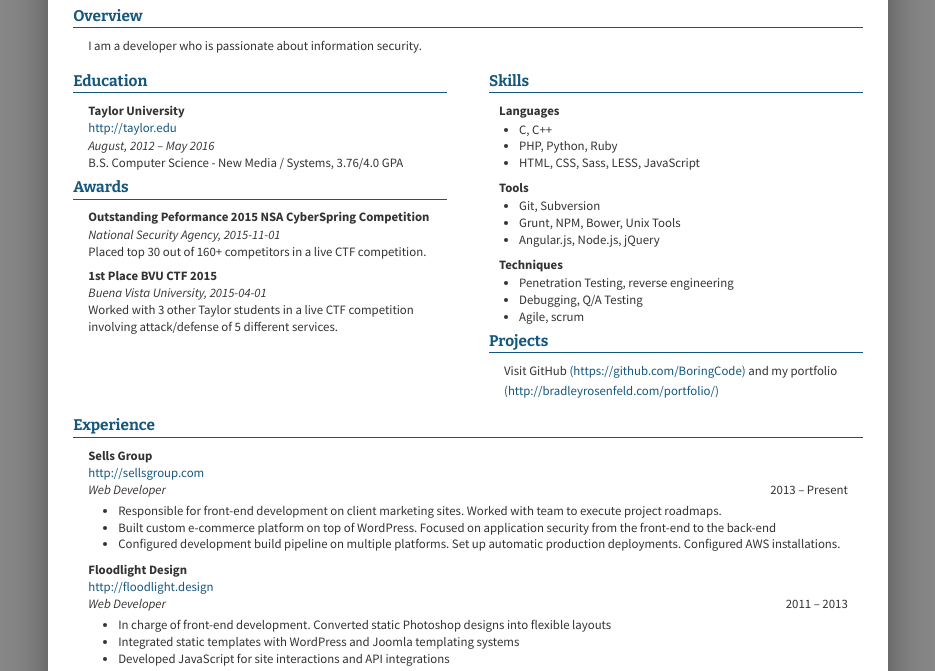
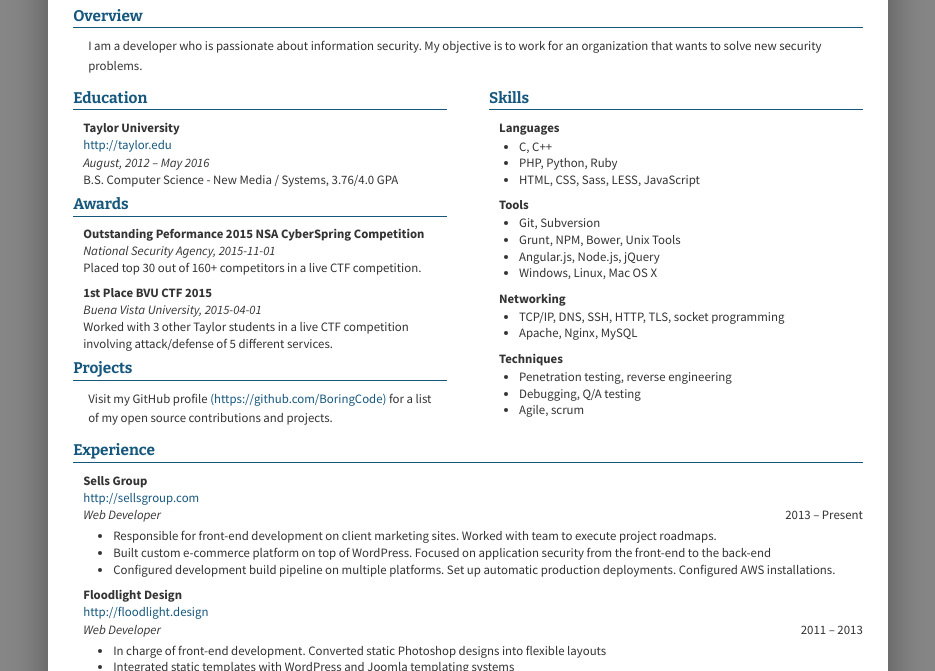
Before and after one commit to BoringCode/resume, a website: page index.html in a window 1280 px wide. Shown: the part 129-800 px from the top of the page, without its empty margins (172-1107 px from the left). Drawn offline with nearby package versions, Linux system fonts and the light colour scheme.

Commit message:
New resume version

```diff
--- a/index.html
+++ b/index.html
@@ -14,11 +14,6 @@
 
 * {margin: 0; padding: 0; box-sizing: border-box;}
 
-@media print {
-	html {
-		margin-top: -0.5em;
-	}
-}
 
 html {
 	width: 100%;
@@ -142,7 +137,8 @@ section, footer {
 	   }
 	section ul li {
 		list-style: none;
-		margin: 0.6em 15px;
+		margin: 0.6em 10px;
+		margin-right: 0;
 		line-height: 1.3em;
 	}
 		section ul.list li {
@@ -191,7 +187,7 @@ section, footer {
 	}
 	section > p {
 		margin: 4px 15px;
-		margin-bottom: 10px;
+		margin-bottom: 0.6em;
 	}
 footer {
 	margin-top: 10px;
@@ -201,6 +197,7 @@ footer {
 }</style>
 		<style media="print">html {
 	background: none;
+	margin-top: -0.5em;
 }
 body {
 	width: 100%;
@@ -230,7 +227,7 @@ body {
 			<header>
 				<h2>Overview</h2>
 			</header>
-			<p>I am a developer who is passionate about information security.</p>
+			<p>I am a developer who is passionate about information security. My objective is to work for an organization that wants to solve new security problems.</p>
 		</section>
 		<div class="row">
 			<section class="education col col-2-1">
@@ -260,6 +257,10 @@ body {
 						<p>Worked with 3 other Taylor students in a live CTF competition involving attack/defense of 5 different services.</p>
 					</li>
 				</ul>
+				<header>
+					<h2>Projects</h2>
+				</header>
+				<p>Visit my GitHub profile <a href="https://github.com/BoringCode">(https://github.com/BoringCode)</a> for a list of my open source contributions and projects.</a></p>
 			</section>
 			<section class="skills col col-2-1">
 				<header>
@@ -276,17 +277,19 @@ body {
 						<li>Git, Subversion</li>
 						<li>Grunt, NPM, Bower, Unix Tools</li>
 						<li>Angular.js, Node.js, jQuery</li>
+						<li>Windows, Linux, Mac OS X</li>
+					</ul>
+					<strong>Networking</strong>
+					<ul class="list">
+						<li>TCP/IP, DNS, SSH, HTTP, TLS, socket programming</li>
+						<li>Apache, Nginx, MySQL</li>
 					</ul>
 					<strong>Techniques</strong>
 					<ul class="list">
-						<li>Penetration Testing, reverse engineering</li>
-						<li>Debugging, Q/A Testing</li>
+						<li>Penetration testing, reverse engineering</li>
+						<li>Debugging, Q/A testing</li>
 						<li>Agile, scrum</li>
 					</ul>
-				<header>
-					<h2>Projects</h2>
-				</header>
-				<p>Visit GitHub <a href="https://github.com/BoringCode">(https://github.com/BoringCode)</a> and my portfolio <a href="http://bradleyrosenfeld.com/portfolio/">(http://bradleyrosenfeld.com/portfolio/)</a></p>
 			</section>
 		</div>
 		<section class="experience">
--- a/print.css
+++ b/print.css
@@ -1,5 +1,6 @@
 html {
 	background: none;
+	margin-top: -0.5em;
 }
 body {
 	width: 100%;
--- a/style.css
+++ b/style.css
@@ -8,11 +8,6 @@
 
 * {margin: 0; padding: 0; box-sizing: border-box;}
 
-@media print {
-	html {
-		margin-top: -0.5em;
-	}
-}
 
 html {
 	width: 100%;
@@ -136,7 +131,8 @@ section, footer {
 	   }
 	section ul li {
 		list-style: none;
-		margin: 0.6em 15px;
+		margin: 0.6em 10px;
+		margin-right: 0;
 		line-height: 1.3em;
 	}
 		section ul.list li {
@@ -185,7 +181,7 @@ section, footer {
 	}
 	section > p {
 		margin: 4px 15px;
-		margin-bottom: 10px;
+		margin-bottom: 0.6em;
 	}
 footer {
 	margin-top: 10px;
```
Also changed, not shown: resume.json (+12 -4 lines), 1 other file.
